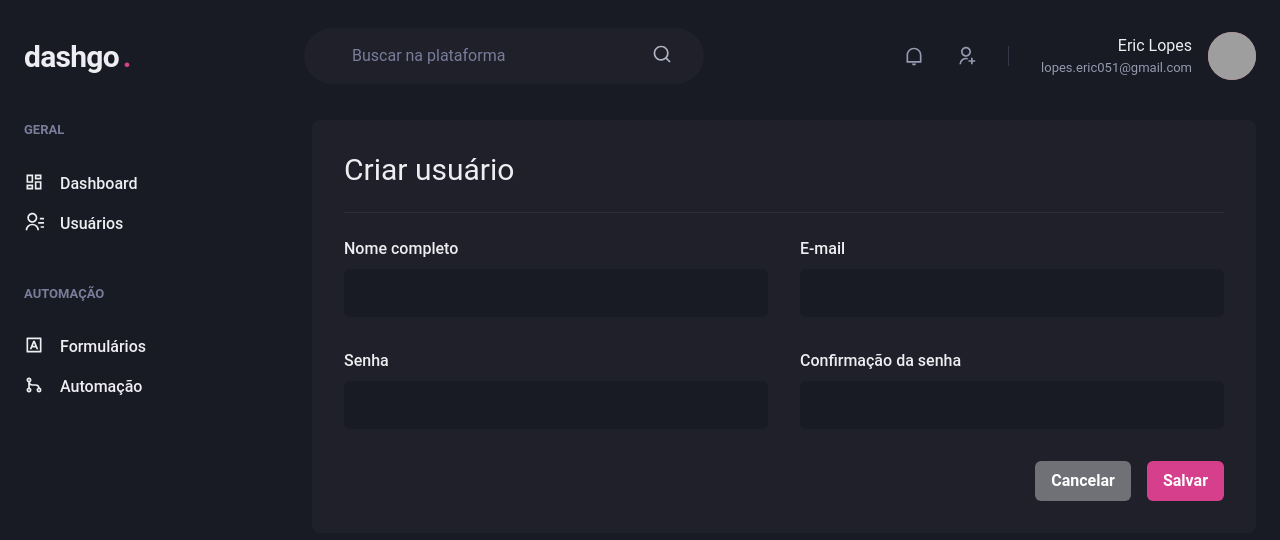
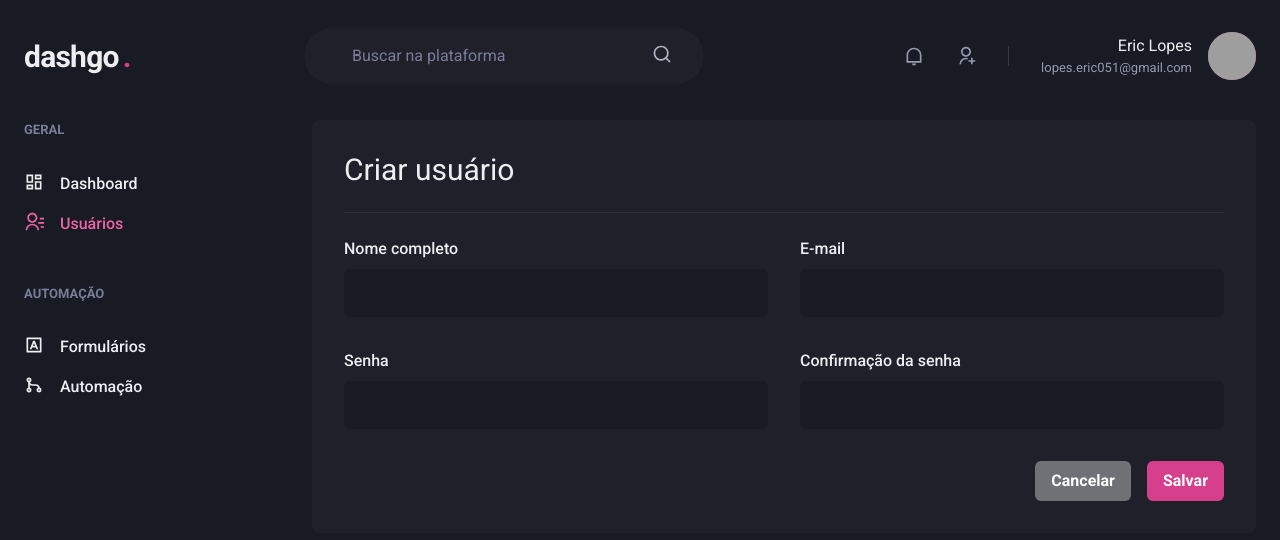
Before and after one commit to EricEOL/dashgo, a Next.js app: page /users/create in a window 1280 px wide. Shown: the top 540 px of the page. Built offline with nearby package versions, Linux system fonts and the light colour scheme; grey boxes are pictures that could not be loaded.

Commit message:
Lógica de links e páginas ativas

```diff
--- /dev/null
+++ b/src/components/ActiveLink.tsx
@@ -0,0 +1,30 @@
+import Link, { LinkProps } from 'next/link';
+import { useRouter } from 'next/router';
+import { cloneElement, ReactElement } from 'react';
+
+interface ActiveLinkProps extends LinkProps {
+    children: ReactElement;
+    shouldMatchExactHref?: boolean;
+}
+
+export function ActiveLink({ children, shouldMatchExactHref = false, ...rest }: ActiveLinkProps) {
+    const { asPath } = useRouter();
+
+    let isActive = false;
+
+    if (shouldMatchExactHref && (asPath === rest.href || asPath === rest.as)) {
+        isActive = true;
+    }
+
+    if(!shouldMatchExactHref && (asPath.startsWith(String(rest.href)) || asPath.startsWith(String(rest.as)))) {
+        isActive = true;
+    }
+
+    return (
+        <Link {...rest}>
+            {cloneElement(children, {
+                color: isActive ? 'pink.400' : 'gray.50'
+            })}
+        </Link>
+    )
+}
--- a/src/components/Sidebar/NavLink.tsx
+++ b/src/components/Sidebar/NavLink.tsx
@@ -1,16 +1,21 @@
 import { ElementType } from 'react';
-import { Link, Icon, Text, LinkProps as ChakraLinkProps } from '@chakra-ui/react';
+import { ActiveLink } from '../ActiveLink';
+import Link from 'next/link';
+import { Link as ChakraLink, Icon, Text, LinkProps as ChakraLinkProps } from '@chakra-ui/react';
 
 interface NavLinkProps extends ChakraLinkProps {
     icon: ElementType;
     children: string;
+    href: string;
 }
 
-export function NavLink({ icon, children, ...rest }: NavLinkProps) {
+export function NavLink({ icon, children, href, ...rest }: NavLinkProps) {
     return (
-        <Link display="flex" align="center" {...rest}>
-            <Icon as={icon} fontSize="20" />
-            <Text ml="4" fontWeight="medium">{children}</Text>
-        </Link>
+        <ActiveLink href={href} passHref>
+            <ChakraLink display="flex" align="center" {...rest}>
+                <Icon as={icon} fontSize="20" />
+                <Text ml="4" fontWeight="medium">{children}</Text>
+            </ChakraLink>
+        </ActiveLink>
     )
 }
--- a/src/components/Sidebar/SidebarNav.tsx
+++ b/src/components/Sidebar/SidebarNav.tsx
@@ -8,15 +8,15 @@
         <Stack spacing="12" align="flex-start">
             <NavSection title="GERAL">
 
-                <NavLink icon={RiDashboardLine}>Dashboard</NavLink>
-                <NavLink icon={RiContactsLine}>Usuários</NavLink>
+                <NavLink icon={RiDashboardLine} href="/dashboard">Dashboard</NavLink>
+                <NavLink icon={RiContactsLine} href="/users">Usuários</NavLink>
 
             </NavSection>
 
             <NavSection title="AUTOMAÇÃO">
 
-                <NavLink icon={RiInputMethodLine}>Formulários</NavLink>
-                <NavLink icon={RiGitMergeLine}>Automação</NavLink>
+                <NavLink icon={RiInputMethodLine} href="/forms">Formulários</NavLink>
+                <NavLink icon={RiGitMergeLine} href="/automation">Automação</NavLink>
 
             </NavSection>
         </Stack>
--- a/src/pages/users/create.tsx
+++ b/src/pages/users/create.tsx
@@ -1,3 +1,4 @@
+import Link from 'next/link';
 import { Button, Box, Flex, Heading, Divider, VStack, HStack, SimpleGrid } from '@chakra-ui/react';
 import { Header } from '../../components/Header';
 import { Sidebar } from '../../components/Sidebar';
@@ -36,7 +37,9 @@
 
                     <Flex mt="8" justify="flex-end">
                         <HStack spacing="4">
-                            <Button colorScheme="whiteAlpha">Cancelar</Button>
+                        <Link href="/users" passHref>
+                            <Button as="a" colorScheme="whiteAlpha">Cancelar</Button>
+                        </Link>
                             <Button colorScheme="pink">Salvar</Button>
                         </HStack>
                     </Flex>
--- a/src/pages/users/index.tsx
+++ b/src/pages/users/index.tsx
@@ -1,3 +1,4 @@
+import Link from 'next/link';
 import { Box, Flex, Heading, Button, Text, Icon, Table, Thead, Tbody, Tr, Th, Td, Checkbox, useBreakpointValue } from '@chakra-ui/react';
 import { RiAddLine, RiPencilLine } from 'react-icons/ri';
 import { Header } from '../../components/Header';
@@ -27,9 +28,13 @@
                 <Box flex="1" borderRadius={8} bg="gray.800" p="8">
                     <Flex mb="8" justify="space-between" align="center">
                         <Heading size="lg" fontWeight="normal">Usuários</Heading>
+
+                        <Link href="/users/create" passHref>
                         <Button as="a" size="sm" fontSize="sm" colorScheme="pink" leftIcon={<Icon as={RiAddLine} fontSize="20" />}>
                             Criar novo
                         </Button>
+                        </Link>
+
                     </Flex>
 
                     <Table colorScheme="whiteAlpha">
```
Also changed, not shown: src/pages/_document.tsx (renamed from src/pages/_documents.tsx).
